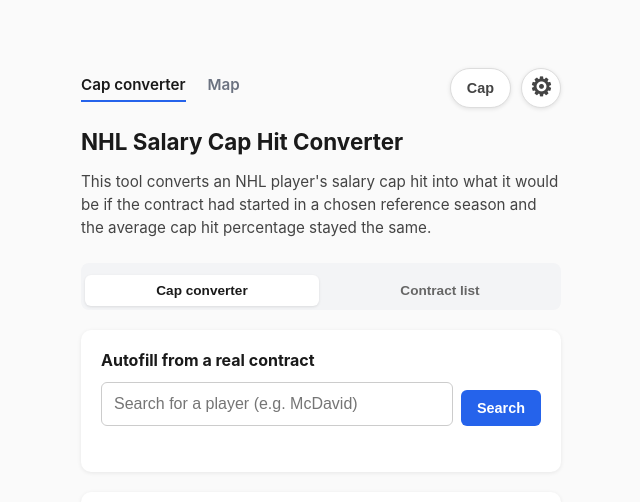
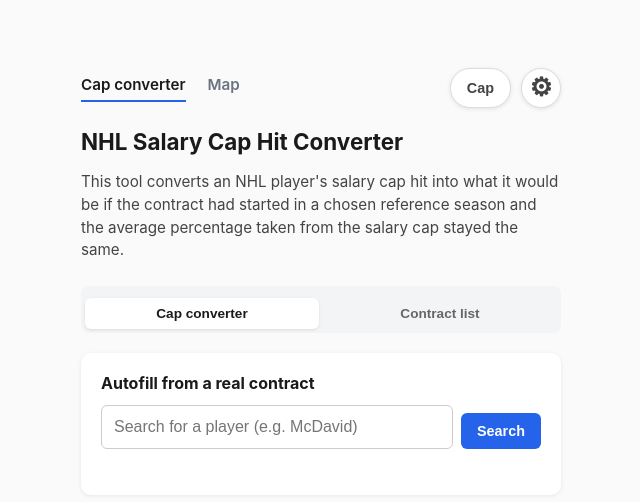
Before and after one commit to jusaviin/capConverter, a Flask app: template templates/index.html in a window 1280 px wide. Shown: the top 502 px of the page, without its empty margins (319-959 px from the left). Run offline with Flask 3, Linux system fonts and the light colour scheme; the template is opened without the code that fills it: most values are stand-ins (such as "Sample title", 1, 10 or a date in 2020); data that the repository does not hold is empty; some libraries are stand-ins or nearby versions.

Commit message:
Wording improvements

```diff
--- a/templates/index.html
+++ b/templates/index.html
@@ -20,7 +20,7 @@
 <h1>NHL Salary Cap Hit Converter</h1>
 
 <p id="intro">
-  This tool converts an NHL player's salary cap hit into what it would be if the contract had started in a chosen reference season and the average cap hit percentage stayed the same.
+  This tool converts an NHL player's salary cap hit into what it would be if the contract had started in a chosen reference season and the average percentage taken from the salary cap stayed the same.
 </p>
 
 <div class="comparables-tabs view-switch" role="tablist" aria-label="Page mode">
@@ -78,9 +78,9 @@
 <div id="error"></div>
 
 <div class="comparables-section" id="comparables-section" style="display: none;">
-  <h2>Comparable cap hits that season</h2>
+  <h2 id="comparables-heading">Comparable cap hits in the reference season</h2>
   <div class="comparables-tabs">
-    <button type="button" class="comparables-tab active" id="tab-all-season" data-mode="all_season">Under contract that season</button>
+    <button type="button" class="comparables-tab active" id="tab-all-season" data-mode="all_season">Cap hit</button>
     <button type="button" class="comparables-tab" id="tab-avg-cap-percentage" data-mode="avg_cap_percentage">Average cap percentage</button>
   </div>
   <div class="comparables-filter-tabs">
@@ -125,7 +125,7 @@
   <details>
     <summary>Can you provide an example calculation?</summary>
     <p>
-      Certainly. The tool first calculates the average cap hit percentage for the duration of the original contract. It then calculates the amount of money the player would earn if the contract had started in the reference year assuming the player would earn the same average fraction of the cap hit throughout the contract period.
+      Certainly. The tool first calculates the average percentage taken from the salary cap for the duration of the original contract. It then calculates the amount of money the player would earn if the contract had started in the reference year assuming the player would earn the same average percentage of the salary cap throughout the contract period.
     </p>
     <pre>
 Cap hit:                 5.0 M$
@@ -861,6 +861,8 @@ async function loadComparableContracts(season, capHitMillions, contractStartYear
     console.error(err);
     return;
   }
+  document.getElementById('comparables-heading').textContent =
+    `Comparable cap hits in the ${seasonLabel(Number(season))} season`;
   renderComparables();
   document.getElementById('comparables-section').style.display = 'block';
 }
@@ -939,7 +941,7 @@ form.addEventListener('submit', async (e) => {
     const convertedMillions = data.converted_cap_hit / 1_000_000;
     resultBox.innerHTML = `
       <div><strong>Converted Cap Hit:</strong> ${formatNumber(convertedMillions)} M$</div>
-      <div style="margin-top: 4px; font-size: 0.95rem; color: #047857;"><strong>Average Cap Hit:</strong> ${formatNumber(data.average_cap_percentage)} %</div>
+      <div style="margin-top: 4px; font-size: 0.95rem; color: #047857;"><strong>Average Cap Percentage:</strong> ${formatNumber(data.average_cap_percentage)} %</div>
     `;
     resultBox.style.display = 'block';
 
--- a/templates/map.html
+++ b/templates/map.html
@@ -878,7 +878,7 @@ function renderQuizResults() {
     <div class="quiz-total">Total error: ${formatKm(quiz.totalError)} km</div>
     ${perfect
       ? '<p class="quiz-verdict">Great! You are a true fan!</p>'
-      : `<p class="quiz-hint">That is ${formatKm(average)} km off per question on average. Lower is better.</p>`}
+      : `<p class="quiz-hint">That is ${formatKm(average)} km off per question on average.</p>`}
     <div class="quiz-table-scroll">
       <table class="quiz-results-table">
         <thead><tr><th>Player</th><th>Your guess</th><th>Correct</th><th class="num">Error</th></tr></thead>
```
